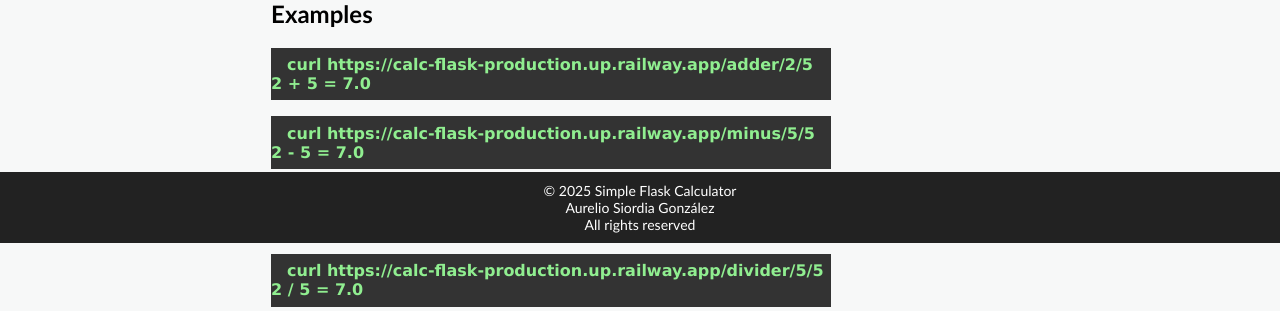
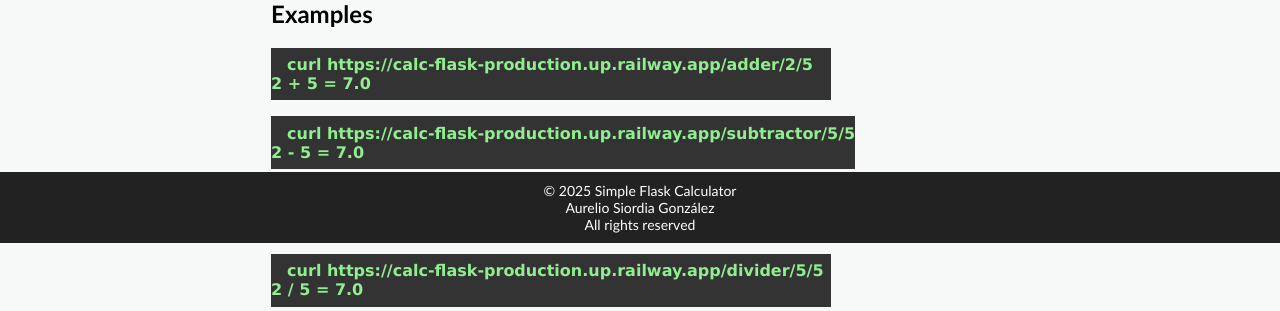
Before and after one commit to HighASG936/calc-flask, a Flask app: page / in a window 1280 px wide. Shown: the part 557-868 px from the top of the page. Run offline with Flask 3, Linux system fonts and the light colour scheme.

Commit message:
Actualizar index.html

```diff
--- a/templates/index.html
+++ b/templates/index.html
@@ -99,7 +99,7 @@
             </p>
 
             <p class="code">
-                curl https://calc-flask-production.up.railway.app/minus/5/5<br>
+                curl https://calc-flask-production.up.railway.app/subtractor/5/5<br>
                 2 - 5 = 7.0
             </p>
 
```
